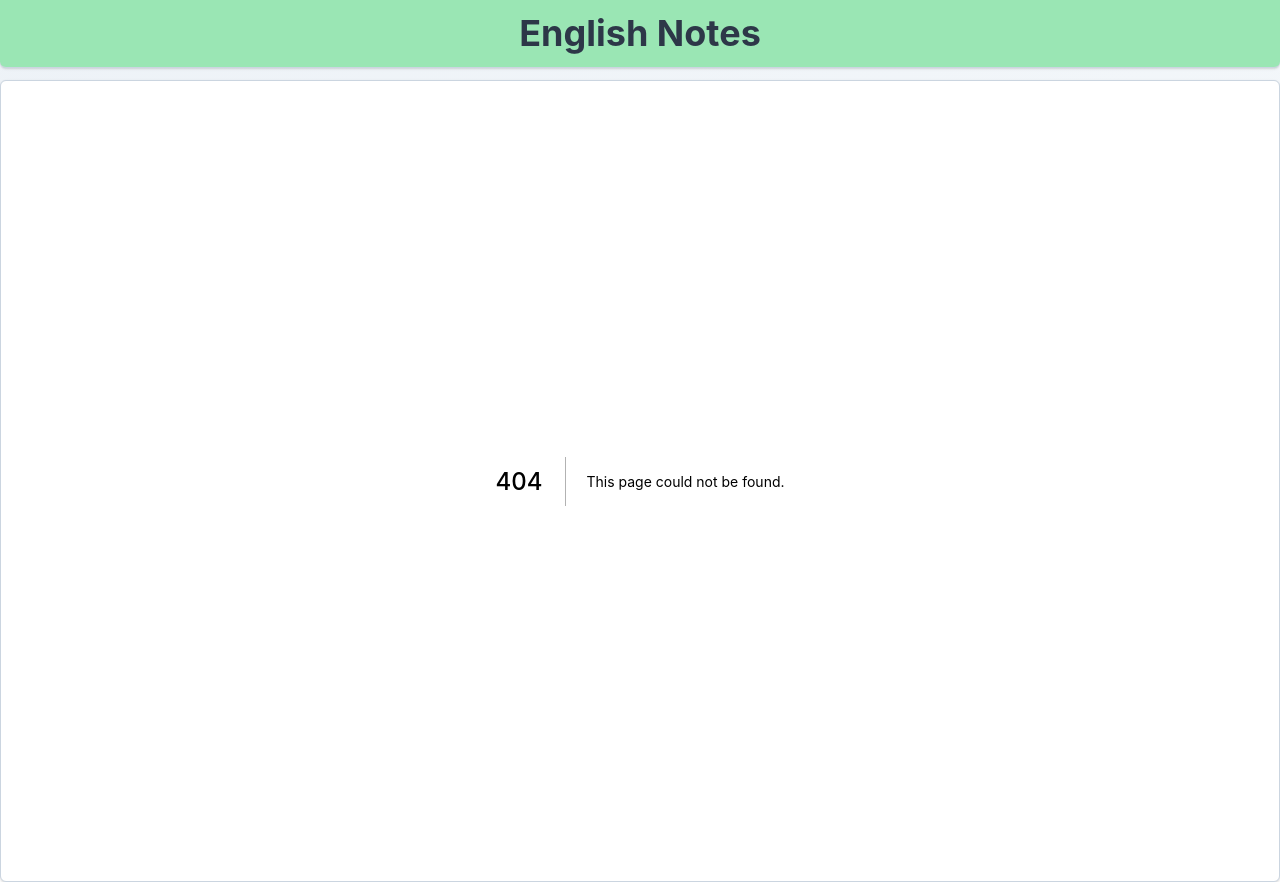
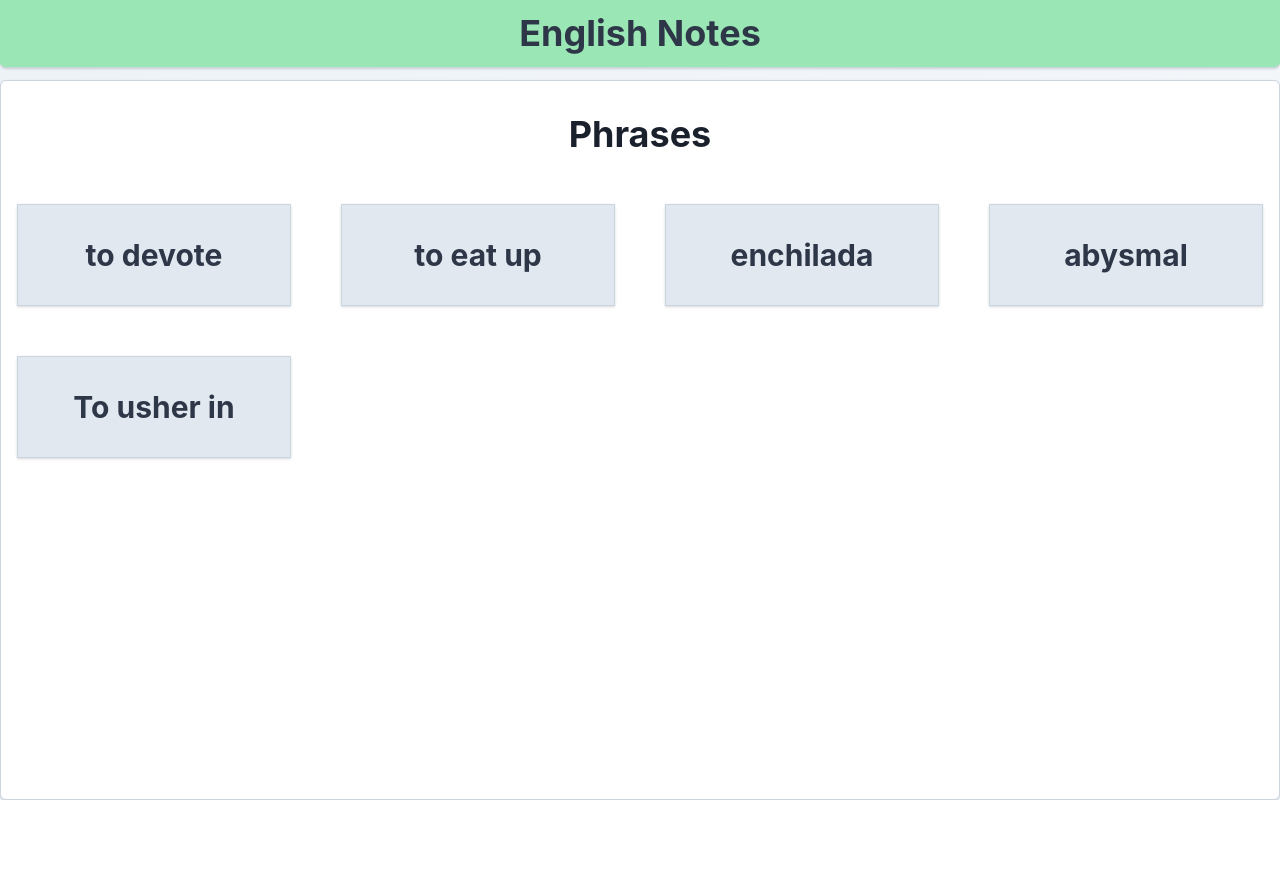
Before and after one commit to dima7a14/eng_notes, a Next.js app: page /phrases in a window 1280 px wide. Before the commit this address had no page. After the commit the page ends 800 px from the top, so only its background shows below. Built offline with nearby package versions, Linux system fonts and the light colour scheme.

Commit message:
Add phrases grid page

```diff
--- /dev/null
+++ b/mocks/phrases.js
@@ -0,0 +1,43 @@
+const phrases = [
+	{
+		name: 'to devote',
+		translations: ['присвятити'],
+		explanations: ['to spend focused time doing something'],
+		examples: [
+			'She devoted herself to serving God.',
+			'We devote five full days a month to training.',
+		],
+	},
+	{
+		name: 'to eat up',
+		translations: ["з'їсти", 'доїсти'],
+		explanations: ['to eat something entirely'],
+		examples: ['Is something eating her up? She seems worried.'],
+	},
+	{
+		name: 'enchilada',
+		translations: ["млинець з гострою м'ясною начинкою"],
+		explanations: [],
+		examples: [],
+	},
+	{
+		name: 'abysmal',
+		translations: ['жахливий', 'глибокий'],
+		explanations: [],
+		examples: [
+			'I always said his taste was abysmal.',
+			'The reunion was an abysmal failure.',
+		],
+	},
+	{
+		name: 'To usher in',
+		translations: ['Ввести, оголошувати'],
+		explanations: [],
+		examples: [
+			'to user in a new era',
+			'the Viennese usher in the New Year with a concert of music by Strauss',
+		],
+	},
+];
+
+export default phrases;
--- /dev/null
+++ b/pages/phrases/index.js
@@ -0,0 +1,59 @@
+import Head from 'next/head';
+import Link from 'next/link';
+import PropTypes from 'prop-types';
+import { SimpleGrid, Box, Heading } from '@chakra-ui/react';
+
+import styles from '../../styles/Phrases.module.css';
+import phrases from '../../mocks/phrases';
+
+const Phrases = ({ items = [] }) => {
+	return (
+		<>
+			<Head>
+				<title>Phrases</title>
+			</Head>
+			<Box>
+				<Heading as="h2" size="xl" className="page-title">
+					Phrases
+				</Heading>
+				<SimpleGrid p="4" minChildWidth="250px" spacing="50px">
+					{items.map((item) => (
+						<Box
+							key={item.name}
+							border="1px"
+							borderColor="gray.300"
+							shadow="base"
+						>
+							<Link href={`/phrases/${encodeURI(item.name)}`} passHref>
+								<Heading as="h6" size="lg" className={styles.itemTitle}>
+									{item.name}
+								</Heading>
+							</Link>
+						</Box>
+					))}
+				</SimpleGrid>
+			</Box>
+		</>
+	);
+};
+
+Phrases.propTypes = {
+	item: PropTypes.arrayOf(
+		PropTypes.shape({
+			name: PropTypes.string,
+			translations: PropTypes.arrayOf(PropTypes.string),
+			explanations: PropTypes.arrayOf(PropTypes.string),
+			examples: PropTypes.arrayOf(PropTypes.string),
+		}),
+	),
+};
+
+export default Phrases;
+
+export async function getServerSideProps(context) {
+	return {
+		props: {
+			items: phrases,
+		},
+	};
+}
--- /dev/null
+++ b/styles/Phrases.module.css
@@ -0,0 +1,12 @@
+.itemTitle {
+    display: block;
+    background-color: #E2E8F0;
+    color: #2D3748;
+    font-weight: 500;
+    padding: 2rem;
+    text-align: center;
+    overflow: hidden;
+    white-space: nowrap;
+    text-overflow: ellipsis;
+    cursor: pointer;
+}
--- a/styles/globals.css
+++ b/styles/globals.css
@@ -14,3 +14,8 @@ a {
 * {
 	box-sizing: border-box;
 }
+
+.page-title {
+	margin: 2rem 0;
+	text-align: center;
+}
```
Also changed, not shown: pages/phrases/[name].js (renamed from pages/phrase.js, +19 -13 lines).
